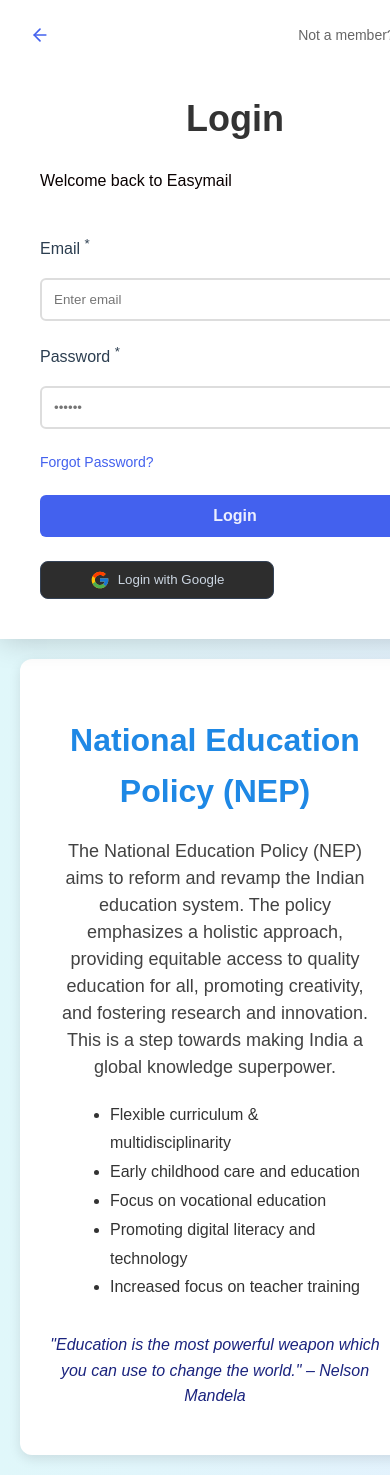
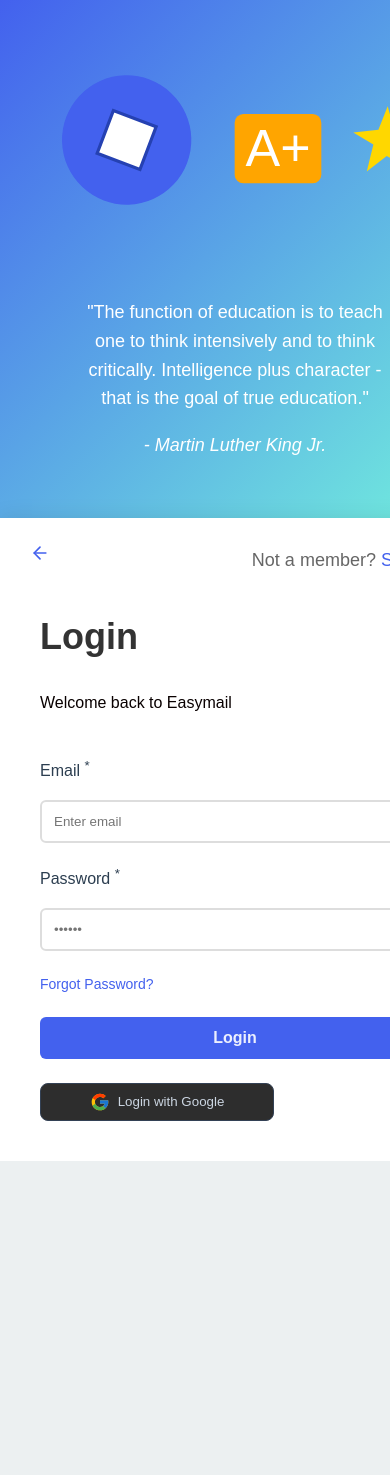
Before and after one commit to anshulkansal04/CareerMap, a React (Create React App) app in the folder client/: page /login in a window 390 px wide. Shown: the top 1475 px of the page. After the commit the page ends 1161 px from the top, so only its background shows below. Built offline with nearby package versions, Linux system fonts and the light colour scheme.

Commit message:
Updated the CSS of SignUp/Login

```diff
--- a/client/src/pages/LoginPage.css
+++ b/client/src/pages/LoginPage.css
@@ -1,24 +1,24 @@
-.app-container {
+.login-app-container {
   display: flex;
   height: 100vh;
   background-color: #EEF2FF;
   font-family: 'Arial', sans-serif;
 }
 
-  .left-panel {
+.login-left-panel {
   width: 50%;
   background-color: white;
   padding: 40px;
   position: relative;
   box-shadow: 0 0 20px rgba(0, 0, 0, 0.1);
-    transition: all 0.3s ease;
+  transition: all 0.login-3s ease;
 }
 
-  .left-panel:hover {
+.login-left-panel:hover {
   box-shadow: 0 0 30px rgba(0, 0, 0, 0.2);
 }
 
-  .back-button {
+.login-back-button {
   position: absolute;
   top: 24px;
   left: 24px;
@@ -29,54 +29,54 @@
   transition: transform 0.3s ease;
 }
 
-  .back-button:hover {
+.login-back-button:hover {
   transform: translateX(-5px);
 }
 
-  .sign-up-link {
+.login-sign-up-link {
   position: absolute;
-    top: 24px;
-    right: 24px;
-    font-size: 14px;
+  top: 28px;
+  right: 28px;
+  font-size: 18px;
   color: #666;
 }
 
-  .sign-up {
+.login-sign-up {
   color: #4361EE;
   text-decoration: none;
   transition: color 0.3s ease;
 }
 
-  .sign-up:hover {
+.login-sign-up:hover {
   color: #2541B2;
   text-decoration: underline;
 }
 
-  .login-form {
+.login-login-form {
   margin-top: 50px;
 }
 
-  .title {
+.login-title {
   font-size: 36px;
   font-weight: bold;
   margin-top: 30px;
   color: #333;
 }
 
-  .subtitle {
+.login-subtitle {
   color: #090000;
   margin-top: 10px;
   margin-bottom: 40px;
   font-weight: 500;
 }
 
-  .input-group {
+.login-input-group {
   position: relative;
   margin-bottom: 20px;
   width: 60%;
 }
 
-  .input-field {
+.login-input-field {
   width: 100%;
   padding: 12px;
   border: 2px solid #ddd;
@@ -84,13 +84,13 @@
   transition: all 0.3s ease;
 }
 
-  .input-field:focus {
+.login-input-field:focus {
   border-color: #4361EE;
   box-shadow: 0 0 0 2px rgba(67, 97, 238, 0.2);
   outline: none;
 }
 
-  .submit-button {
+.login-submit-button {
   width: 30%;
   padding: 12px;
   background-color: #4361EE;
@@ -103,29 +103,29 @@
   font-weight: bold;
 }
 
-  .submit-button:hover {
+.login-submit-button:hover {
   background-color: #2541B2;
   transform: translateY(-2px);
   box-shadow: 0 4px 8px rgba(0, 0, 0, 0.1);
 }
 
-  .forgot-password {
+.login-forgot-password {
   margin-bottom: 20px;
 }
 
-  .forgot-password-link {
+.login-forgot-password-link {
   color: #4361EE;
   text-decoration: none;
   font-size: 14px;
   transition: color 0.3s ease;
 }
 
-  .forgot-password-link:hover {
+.login-forgot-password-link:hover {
   color: #2541B2;
   text-decoration: underline;
 }
 
-  .google {
+.login-google {
   display: flex;
   align-items: center;
   width: 60%;
@@ -140,78 +140,68 @@
   margin-top: 1.5rem;
 }
 
-  .google p {
+.login-google p {
   margin: 0;
 }
 
 @media (max-width: 768px) {
-    .app-container {
+  .login-app-container {
     flex-direction: column;
   }
 
-    .left-panel {
+  .login-left-panel {
     width: 100%;
   }
 
-    .input-group, .submit-button {
+  .login-input-group,
+  .login-submit-button {
     width: 100%;
   }
 }
 
 /* NEP Themed Right Panel */
-  .right-panel {
+
+.login-right-panel {
   width: 50%;
+  background: linear-gradient(135deg, #4361EE, #72EFDD);
   display: flex;
+  flex-direction: column;
   justify-content: center;
   align-items: center;
-    padding: 20px;
-    background: linear-gradient(to right, #e0f7fa, #e3f2fd);
+  padding: 40px;
 }
 
-  .nep-container {
-    max-width: 800px;
-    background-color: white;
-    border-radius: 12px;
-    padding: 30px;
-    box-shadow: 0 4px 12px rgba(0, 0, 0, 0.1);
-    text-align: center;
+.education-svg-container {
+  display: flex;
+  justify-content: space-around;
+  align-items: center;
+  width: 100%;
+  margin-bottom: 40px;
 }
 
-  .nep-title {
-    font-size: 32px;
-    font-weight: bold;
-    color: #1e88e5;
-    margin-bottom: 20px;
+.education-quote {
+  text-align: center;
+  color: white;
+  font-size: 18px;
+  max-width: 80%;
 }
 
-  .nep-description {
-    font-size: 18px;
-    line-height: 1.5;
-    color: #424242;
-    margin-bottom: 20px;
-  }
-
-  .nep-features {
-    list-style-type: disc;
-    text-align: left;
-    margin-left: 20px;
-    font-size: 16px;
-    color: #333;
-    line-height: 1.8;
-  }
-
-  .nep-footer {
-    margin-top: 30px;
-  }
-
-  .nep-quote {
+.quote-author {
+  margin-top: 10px;
   font-style: italic;
-    font-size: 16px;
-    color: #1a237e;
 }
 
 @media (max-width: 768px) {
-    .right-panel {
+  .login-app-container {
+    flex-direction: column;
+  }
+
+  .login-left-panel,
+  .login-right-panel {
     width: 100%;
   }
+
+  .login-right-panel {
+    order: -1;
   }
+}
--- a/client/src/pages/LoginPage.jsx
+++ b/client/src/pages/LoginPage.jsx
@@ -11,6 +11,22 @@ import { login, reset } from "../auth/authslice";
 import "./LoginPage.css";
 
 export default function LoginPage() {
+  const [currentQuote, setCurrentQuote] = useState(0);
+  const educationalQuotes = [
+    { text: "Education is the passport to the future, for tomorrow belongs to those who prepare for it today.", author: "Malcolm X" },
+    { text: "The function of education is to teach one to think intensively and to think critically. Intelligence plus character - that is the goal of true education.", author: "Martin Luther King Jr." },
+    { text: "Education is the most powerful weapon which you can use to change the world.", author: "Nelson Mandela" },
+    { text: "The beautiful thing about learning is that nobody can take it away from you.", author: "B.B. King" },
+  ];
+
+  useEffect(() => {
+    const interval = setInterval(() => {
+      setCurrentQuote((prevQuote) => (prevQuote + 1) % educationalQuotes.length);
+    }, 5000);
+
+    return () => clearInterval(interval);
+  }, []);
+
   const [formData, setFormData] = useState({
     email: "",
     password: "",
@@ -72,102 +88,119 @@ export default function LoginPage() {
 
   return (
     <div>
-      <form onSubmit={submitHandler} className="app-container">
-        <div className="left-panel">
-          <button type="button" className="back-button">
+      <form onSubmit={submitHandler} className="login-app-container">
+        <div className="login-left-panel">
+          <button type="button" className="login-back-button">
             <ArrowLeft size={20} />
           </button>
-          <div className="sign-up-link">
+          <div className="login-sign-up-link">
             Not a member?{" "}
-            {/* <a href="#" className="sign-up">
+            {/* <a href="#" className="login-sign-up">
               Sign up
             </a> */}
-            <Link to="/signup" className="sign-up">
+            <Link to="/signup" className="login-sign-up">
               Sign up
             </Link>
           </div>
 
-          <div className="login-form">
-            <h1 className="title">Login</h1>
-            <p className="subtitle">Welcome back to Easymail</p>
+          <div className="login-login-form">
+            <h1 className="login-title">Login</h1>
+            <p className="login-subtitle">Welcome back to Easymail</p>
 
-            <label htmlFor="email" className="label">
+            <label htmlFor="email" className="login-label">
               <p>
-                Email <sup className="text-red-500">*</sup>
+                Email <sup className="login-text-red-500">*</sup>
               </p>
-              <div className="input-group">
+              <div className="login-input-group">
                 <input
                   type="email"
                   value={formData.email}
                   name="email"
                   placeholder="Enter email"
                   onChange={changeHandler}
-                  className="input-field"
+                  className="login-input-field"
                 />
               </div>
             </label>
 
-            <label htmlFor="password" className="label">
+            <label htmlFor="password" className="login-label">
               <p>
-                Password <sup className="text-red-500">*</sup>
+                Password <sup className="login-text-red-500">*</sup>
               </p>
-              <div className="input-group">
+              <div className="login-input-group">
                 <input
                   type="password"
                   value={formData.password}
                   name="password"
                   placeholder="••••••"
                   onChange={changeHandler}
-                  className="input-field"
+                  className="login-input-field"
                 />
               </div>
             </label>
 
-            <div className="forgot-password">
-              <a href="#" className="forgot-password-link">
+            <div className="login-forgot-password">
+              <a href="#" className="login-forgot-password-link">
                 Forgot Password?
               </a>
             </div>
 
-            <button type="submit" className="submit-button">
+            <button type="submit" className="login-submit-button">
               Login
             </button>
 
-            <button type="button" className="google">
+            <button type="button" className="login-google">
               <FcGoogle size={20} />
               <p>Login with Google</p>
             </button>
           </div>
         </div>
 
-        <div className="right-panel">
-          <div className="nep-container">
-            <h2 className="nep-title">National Education Policy (NEP)</h2>
-            <div className="nep-content">
-              <p className="nep-description">
-                The National Education Policy (NEP) aims to reform and revamp
-                the Indian education system. The policy emphasizes a holistic
-                approach, providing equitable access to quality education for
-                all, promoting creativity, and fostering research and
-                innovation. This is a step towards making India a global
-                knowledge superpower.
-              </p>
-
-              <ul className="nep-features">
-                <li>Flexible curriculum & multidisciplinarity</li>
-                <li>Early childhood care and education</li>
-                <li>Focus on vocational education</li>
-                <li>Promoting digital literacy and technology</li>
-                <li>Increased focus on teacher training</li>
-              </ul>
-
-              <div className="nep-footer">
-                <p className="nep-quote">
-                  "Education is the most powerful weapon which you can use to
-                  change the world." – Nelson Mandela
-                </p>
-              </div>
-            </div>
+        <div className="login-right-panel">
+          <div className="education-svg-container">
+            <motion.svg
+              width="200"
+              height="200"
+              viewBox="0 0 200 200"
+              initial={{ scale: 0 }}
+              animate={{ scale: 1, rotate: 360 }}
+              transition={{ duration: 2, repeat: Infinity, repeatType: "reverse" }}
+            >
+              <circle cx="100" cy="100" r="80" fill="#4361EE" />
+              <path
+                d="M60,100 L100,60 L140,100 L100,140 Z"
+                fill="#ffffff"
+                stroke="#2541B2"
+                strokeWidth="4"
+              />
+            </motion.svg>
+            <motion.svg
+              width="150"
+              height="150"
+              viewBox="0 0 150 150"
+              initial={{ y: -20 }}
+              animate={{ y: 20 }}
+              transition={{ duration: 2, repeat: Infinity, repeatType: "reverse" }}
+            >
+              <rect x="25" y="25" width="100" height="80" fill="#FFA500" rx="10" />
+              <text x="75" y="85" fontSize="60" fill="#ffffff" textAnchor="middle">
+                A+
+              </text>
+            </motion.svg>
+            <motion.svg
+              width="100"
+              height="100"
+              viewBox="0 0 100 100"
+              initial={{ rotate: 0 }}
+              animate={{ rotate: 360 }}
+              transition={{ duration: 4, repeat: Infinity, ease: "linear" }}
+            >
+              <polygon points="50,10 61,35 90,35 65,55 75,80 50,65 25,80 35,55 10,35 39,35" fill="#FFD700" />
+            </motion.svg>
+          </div>
+          <div className="education-quote">
+            <p>"{educationalQuotes[currentQuote].text}"</p>
+            <p className="quote-author">- {educationalQuotes[currentQuote].author}</p>
           </div>
         </div>
       </form>
--- a/client/src/pages/SignUp.css
+++ b/client/src/pages/SignUp.css
@@ -1,18 +1,18 @@
 /* Error text */
-.error-text {
+.signup-error-text {
     color: red;
     font-size: 12px;
     margin-top: 5px;
 }
 
-.app-container {
+.signup-app-container {
     display: flex;
     height: 100vh;
     background-color: #EEF2FF;
     font-family: 'Arial', sans-serif;
 }
 
-.left-panel {
+.signup-left-panel {
     width: 50%;
     background-color: white;
     padding: 40px;
@@ -21,11 +21,11 @@
     transition: all 0.3s ease;
 }
 
-.left-panel:hover {
+.signup-left-panel:hover {
     box-shadow: 0 0 30px rgba(0, 0, 0, 0.2);
 }
 
-.back-button {
+.signup-back-button {
     position: absolute;
     top: 24px;
     left: 24px;
@@ -36,34 +36,34 @@
     transition: transform 0.3s ease;
 }
 
-.back-button:hover {
+.signup-back-button:hover {
     transform: translateX(-5px);
 }
 
-.sign-in-link {
+.signup-sign-in-link {
     position: absolute;
-    top: 24px;
-    right: 24px;
-    font-size: 14px;
+    top: 28px;
+    right: 28px;
+    font-size: 18px;
     color: #666;
 }
 
-.sign-in {
+.signup-sign-in {
     color: #4361EE;
     text-decoration: none;
     transition: color 0.3s ease;
 }
 
-.sign-in:hover {
+.signup-sign-in:hover {
     color: #2541B2;
     text-decoration: underline;
 }
 
-.sign-up-form {
+.signup-sign-up-form {
     margin-top: 50px;
 }
 
-.title {
+.signup-title {
     font-size: 36px;
     font-weight: bold;
     margin-top: 30px;
@@ -72,7 +72,7 @@
     color: #333;
 }
 
-.subtitle {
+.signup-subtitle {
     color: #090000;
     margin-top: 10px;
 
@@ -80,13 +80,13 @@
     font-weight: 500;
 }
 
-.input-group {
+.signup-input-group {
     position: relative;
     margin-bottom: 20px;
     width: 60%;
 }
 
-.input-field {
+.signup-input-field {
     width: 100%;
     padding: 12px;
     border: 2px solid #ddd;
@@ -94,13 +94,13 @@
     transition: all 0.3s ease;
 }
 
-.input-field:focus {
+.signup-input-field:focus {
     border-color: #4361EE;
     box-shadow: 0 0 0 2px rgba(67, 97, 238, 0.2);
     outline: none;
 }
 
-.submit-button {
+.signup-submit-button {
 
     width: 30%;
     padding: 12px;
@@ -115,7 +115,7 @@
 
 }
 
-.submit-button:hover {
+.signup-submit-button:hover {
     background-color: #2541B2;
     transform: translateY(-2px);
     box-shadow: 0 4px 8px rgba(0, 0, 0, 0.1);
@@ -123,13 +123,13 @@
 
 
 
-.social-icons {
+.signup-social-icons {
     display: flex;
     justify-content: center;
     margin-top: 20px;
 }
 
-.social-button {
+.signup-social-button {
     width: 40px;
     height: 40px;
     border: 2px solid #4361EE;
@@ -141,13 +141,13 @@
     transition: all 0.3s ease;
 }
 
-.social-button:hover {
+.signup-social-button:hover {
     background-color: #4361EE;
     color: white;
     transform: scale(1.1);
 }
 
-.google {
+.signup-google {
     display: flex;
     align-items: center;
     width: 60%;
@@ -162,30 +162,29 @@
     margin-top: 1.5rem;
 }
 
-.google p {
+.signup-google p {
     margin: 0;
 }
 
 
 @media (max-width: 768px) {
-    .app-container {
+    .signup-app-container {
         flex-direction: column;
     }
 
-    .left-panel {
+    .signup-left-panel {
         width: 100%;
     }
 
-    .input-group,
-    .submit-button {
+    .signup-input-group,
+    .signup-submit-button {
         width: 100%;
     }
 }
 
-
 /* Right Panel Styles */
 /* Container for the entire panel */
-.right-panel {
+.signup-right-panel {
     display: flex;
     justify-content: center;
     align-items: center;
@@ -194,7 +193,7 @@
 }
 
 /* Container for the SVG and content */
-.container {
+.signup-container {
     max-width: 900px;
     width: 100%;
     padding: 20px;
@@ -204,7 +203,7 @@
 }
 
 /* Title styling */
-.title {
+.signup-title {
     font-size: 24px;
     font-weight: bold;
     text-align: center;
@@ -213,7 +212,7 @@
 }
 
 /* SVG container for the image */
-.svg-container {
+.signup-svg-container {
     position: relative;
     padding-top: 56.25%;
     /* 16:9 Aspect Ratio */
@@ -224,7 +223,7 @@
 }
 
 /* SVG styling */
-.svg-content {
+.signup-svg-content {
     position: absolute;
     top: 0;
     left: 0;
@@ -233,7 +232,7 @@
 }
 
 /* Description text */
-.description {
+.signup-description {
     margin-top: 20px;
     text-align: center;
     color: #666;
```
Also changed, not shown: client/src/pages/SignUp.jsx (+204 -31 lines). Lines whose indentation alone changed are shown as unchanged.
